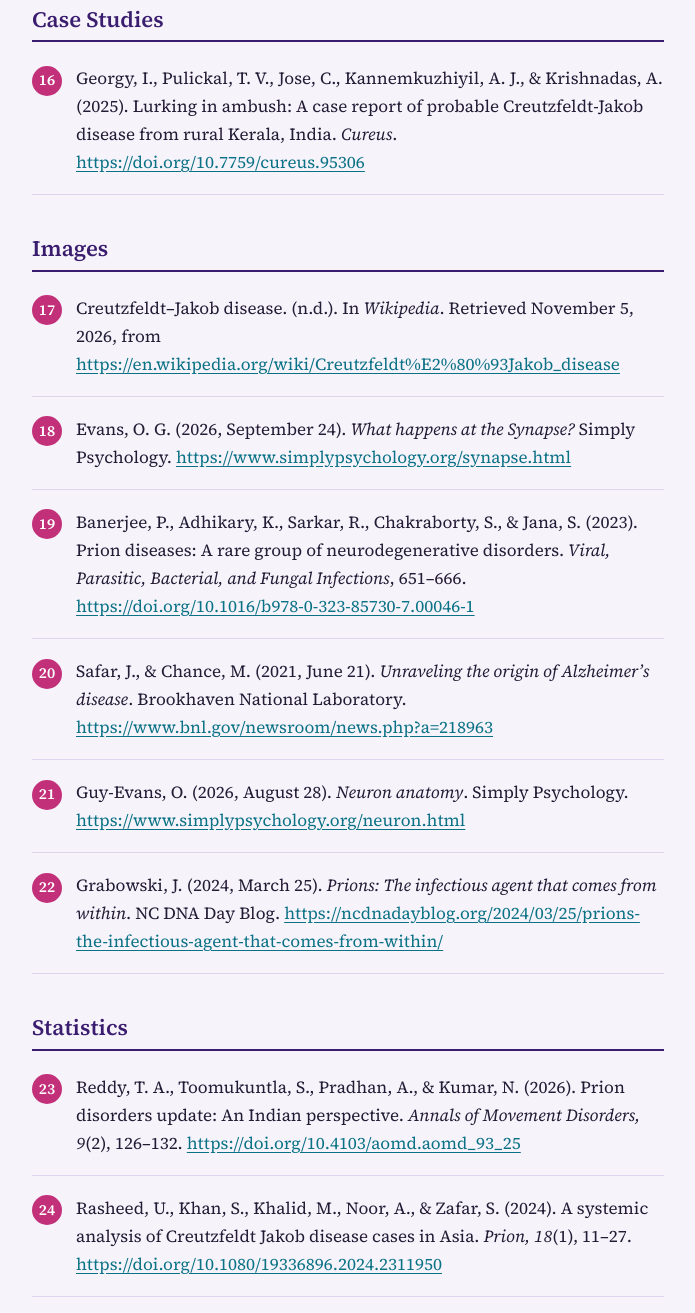
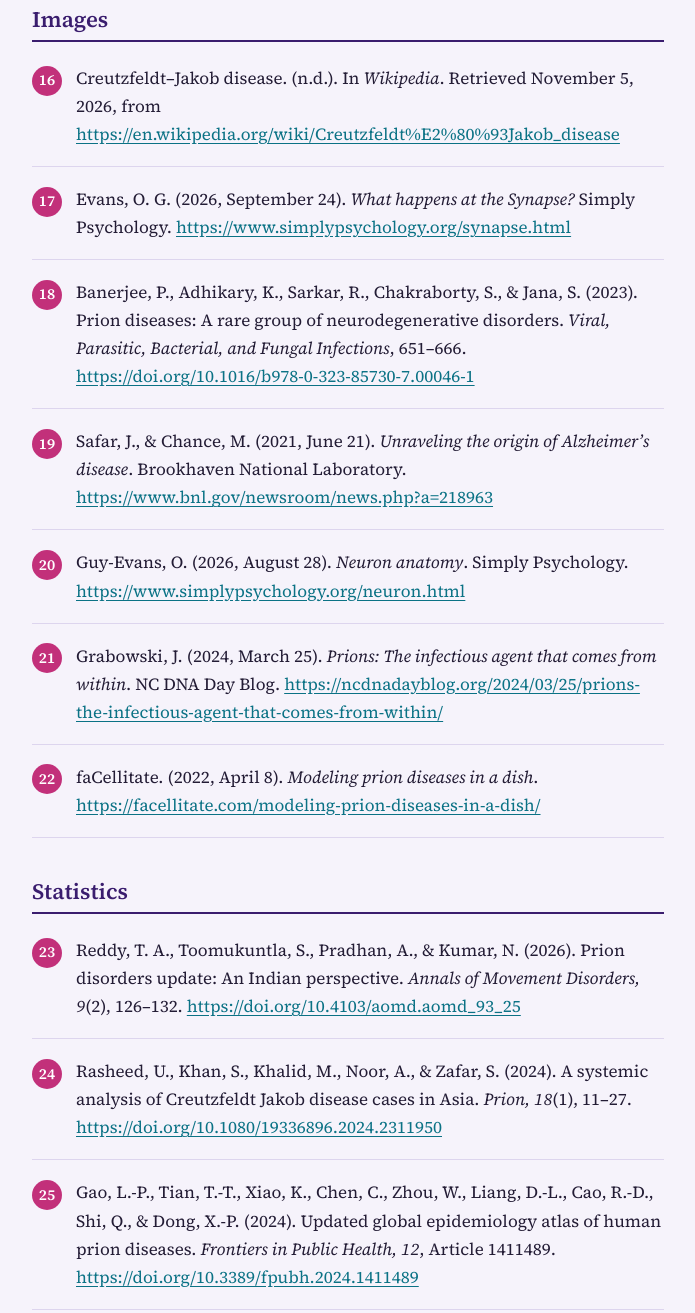
Before and after one commit to Force141-sys/Works-cited-website, a plain HTML site: page index.html in a window 1280 px wide. Shown: the part 2180-3493 px from the top of the page, without its empty margins (292-987 px from the left). Drawn offline with Linux system fonts and the light colour scheme.

Commit message:
Add files via upload

```diff
--- a/index.html
+++ b/index.html
@@ -151,11 +151,6 @@
     <li><div class="cite">Ho, M.-L., Sharma, R., &amp; Altadill, A. (2009). <i>Creutzfeldt-Jakob disease</i>. Radiopaedia.org. <a href="https://doi.org/10.53347/rid-7269">https://doi.org/10.53347/rid-7269</a></div></li>
   </ol>
 
-  <h2>Case Studies</h2>
-  <ol>
-    <li><div class="cite">Georgy, I., Pulickal, T. V., Jose, C., Kannemkuzhiyil, A. J., &amp; Krishnadas, A. (2025). Lurking in ambush: A case report of probable Creutzfeldt-Jakob disease from rural Kerala, India. <i>Cureus</i>. <a href="https://doi.org/10.7759/cureus.95306">https://doi.org/10.7759/cureus.95306</a></div></li>
-  </ol>
-
   <h2>Images</h2>
   <ol>
     <li><div class="cite">Creutzfeldt–Jakob disease. (n.d.). In <i>Wikipedia</i>. Retrieved November 5, 2026, from <a href="https://en.wikipedia.org/wiki/Creutzfeldt%E2%80%93Jakob_disease">https://en.wikipedia.org/wiki/Creutzfeldt%E2%80%93Jakob_disease</a></div></li>
@@ -169,6 +164,8 @@
     <li><div class="cite">Guy-Evans, O. (2026, August 28). <i>Neuron anatomy</i>. Simply Psychology. <a href="https://www.simplypsychology.org/neuron.html">https://www.simplypsychology.org/neuron.html</a></div></li>
 
     <li><div class="cite">Grabowski, J. (2024, March 25). <i>Prions: The infectious agent that comes from within</i>. NC DNA Day Blog. <a href="https://ncdnadayblog.org/2024/03/25/prions-the-infectious-agent-that-comes-from-within/">https://ncdnadayblog.org/2024/03/25/prions-the-infectious-agent-that-comes-from-within/</a></div></li>
+
+    <li><div class="cite">faCellitate. (2022, April 8). <i>Modeling prion diseases in a dish</i>. <a href="https://facellitate.com/modeling-prion-diseases-in-a-dish/">https://facellitate.com/modeling-prion-diseases-in-a-dish/</a></div></li>
   </ol>
 
   <h2>Statistics</h2>
@@ -176,11 +173,17 @@
     <li><div class="cite">Reddy, T. A., Toomukuntla, S., Pradhan, A., &amp; Kumar, N. (2026). Prion disorders update: An Indian perspective. <i>Annals of Movement Disorders, 9</i>(2), 126–132. <a href="https://doi.org/10.4103/aomd.aomd_93_25">https://doi.org/10.4103/aomd.aomd_93_25</a></div></li>
 
     <li><div class="cite">Rasheed, U., Khan, S., Khalid, M., Noor, A., &amp; Zafar, S. (2024). A systemic analysis of Creutzfeldt Jakob disease cases in Asia. <i>Prion, 18</i>(1), 11–27. <a href="https://doi.org/10.1080/19336896.2024.2311950">https://doi.org/10.1080/19336896.2024.2311950</a></div></li>
+
+    <li><div class="cite">Gao, L.-P., Tian, T.-T., Xiao, K., Chen, C., Zhou, W., Liang, D.-L., Cao, R.-D., Shi, Q., &amp; Dong, X.-P. (2024). Updated global epidemiology atlas of human prion diseases. <i>Frontiers in Public Health, 12</i>, Article 1411489. <a href="https://doi.org/10.3389/fpubh.2024.1411489">https://doi.org/10.3389/fpubh.2024.1411489</a></div></li>
   </ol>
 
   <h2>Possible cures</h2>
   <ol>
     <li><div class="cite">DiCorato, A. (2025, January 15). <i>Gene editing extends lifespan in mouse model of prion disease</i>. Broad Institute. <a href="https://www.broadinstitute.org/news/gene-editing-extends-lifespan-mouse-model-prion-disease">https://www.broadinstitute.org/news/gene-editing-extends-lifespan-mouse-model-prion-disease</a></div></li>
+
+    <li><div class="cite">Jurcau, M. C., Jurcau, A., Diaconu, R. G., Hogea, V. O., &amp; Nunkoo, V. S. (2024). A systematic review of sporadic Creutzfeldt-Jakob disease: Pathogenesis, diagnosis, and therapeutic attempts. <i>Neurology International, 16</i>(5), 1039–1065. <a href="https://doi.org/10.3390/neurolint16050079">https://doi.org/10.3390/neurolint16050079</a></div></li>
+
+    <li><div class="cite">NHS. (n.d.). <i>Creutzfeldt-Jakob disease (CJD): Treatment</i>. <a href="https://www.nhs.uk/conditions/creutzfeldt-jakob-disease-cjd/treatment">https://www.nhs.uk/conditions/creutzfeldt-jakob-disease-cjd/treatment</a></div></li>
   </ol>
 </main>
 </body>
```
